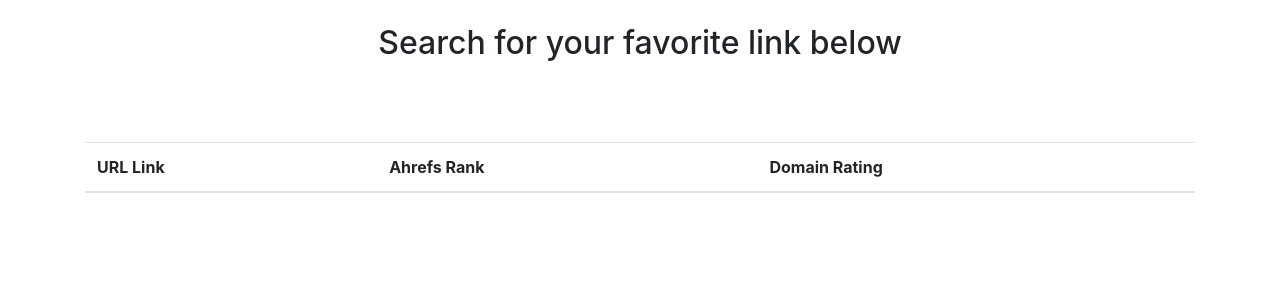
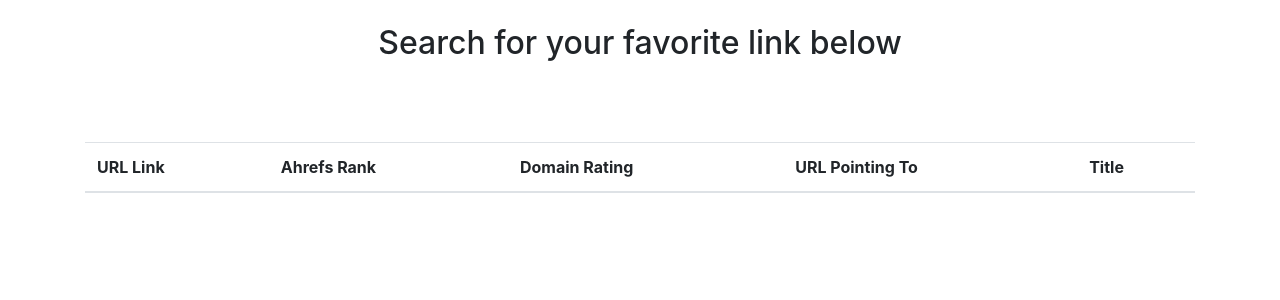
Before and after one commit to talipolonsky/trial-proj, a Django app: page / in a window 1280 px wide. Shown: the top 300 px of the page. Run offline with Django 4.2, Linux system fonts and the light colour scheme; data that the repository does not hold is empty.

Commit message:
4/5 Tali

```diff
--- a/templates/refpages/refpage.html
+++ b/templates/refpages/refpage.html
@@ -20,6 +20,8 @@
       <th scope="col">URL Link</th>
       <th scope="col">Ahrefs Rank</th>
       <th scope="col">Domain Rating</th>
+      <th scope="col">URL Pointing To</th>
+      <th scope="col">Title</th>
     </tr>
   </thead>
 <tbody>
@@ -28,6 +30,8 @@
         <td>{{ link.url_from }}</td>
         <td>{{ link.ahrefs_rank }}</td>
         <td>{{ link.domain_rating }}</td>
+        <td>{{ link.url_to }}</td>
+        <td>{{ link.title }}</td>
       </tr>
     {% endfor %}
   </tbody>
```
Also changed, not shown: db.sqlite3.
